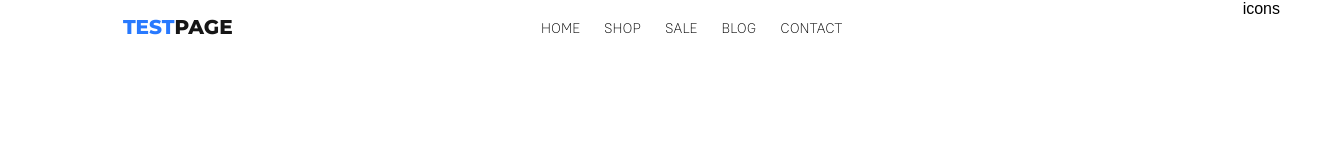
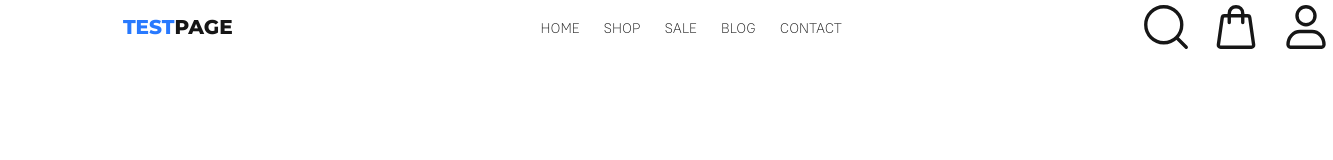
Before and after one commit to Danila95/ecomm-product-page, a website built with webpack: page dev/index.pug in a window 1280 px wide. Shown: the whole page, 1333 px wide, since content can reach past the window. Built offline with nearby package versions, Linux system fonts and the light colour scheme; a web font is replaced by a local one.

Commit message:
сделал элемент .menu__buttons. Закончил верстать блок .menu

```diff
--- a/dev/blocks/common.blocks/menu/menu.pug
+++ b/dev/blocks/common.blocks/menu/menu.pug
@@ -3,11 +3,13 @@
         a(href="#")
             span.test test
             | page
-    nav.menu__categories
-        a home
-        a shop
-        a sale
-        a blog
-        a contact
-    .menu__user
-        | icons
+    nav.menu__navigation
+        a(href="#") home
+        a(href="#") shop
+        a(href="#") sale
+        a(href="#") blog
+        a(href="#") contact
+    .menu__buttons
+        img( src="./img/icons/search.svg" alt="")
+        img( src="./img/icons/bag.svg" alt="")
+        img( src="./img/icons/profile.svg" alt="")
--- a/dev/blocks/common.blocks/menu/menu.scss
+++ b/dev/blocks/common.blocks/menu/menu.scss
@@ -5,7 +5,7 @@
   &__logo {
     position: relative;
     left: 9.6%;
-    padding: 15px 0 15px 0;
+    margin: 15px 0 15px 0;
 
     font-family: 'Montserrat';
     text-transform: uppercase;
@@ -22,17 +22,29 @@
     }
   }
 
-  &__categories {
-    padding-top: 20px;
-    width: 23%;
+  &__navigation {
+    margin-top: 20px;
+    width: 18%;
 
     font-family: 'PT Root UI Light';
     text-transform: uppercase;
     font-size: 14px;
 
     a {
-      margin: 0 12px 0 12px;
+      margin: 8px 12px 8px 12px;
+      text-decoration: none;
+      color: $black;
     }
   }
 
+  &__buttons {
+    display: flex;
+    position: relative;
+    right: 3%;
+    width: 8%;
+
+    img:nth-child(even) {
+      margin: 0 16px 0 16px;
+    }
+  }
 }
--- a/webpack.config.js
+++ b/webpack.config.js
@@ -72,6 +72,11 @@ const plugins = () => {
 			from: path.resolve(__dirname, 'dev/favicon.ico'),
 			to: path.resolve(__dirname, 'prod')
 		},
+        {
+            //копирует папку img
+            from: path.resolve(__dirname, 'dev/img/'),
+            to: path.resolve(__dirname, 'prod/img/')
+        },
 	]),
 	new MiniCssExtractPlugin({
 		filename: filename('css')
```
Also changed, not shown: dev/img/icons/bag.svg (renamed from dev/img/icons/bag_2.svg).
